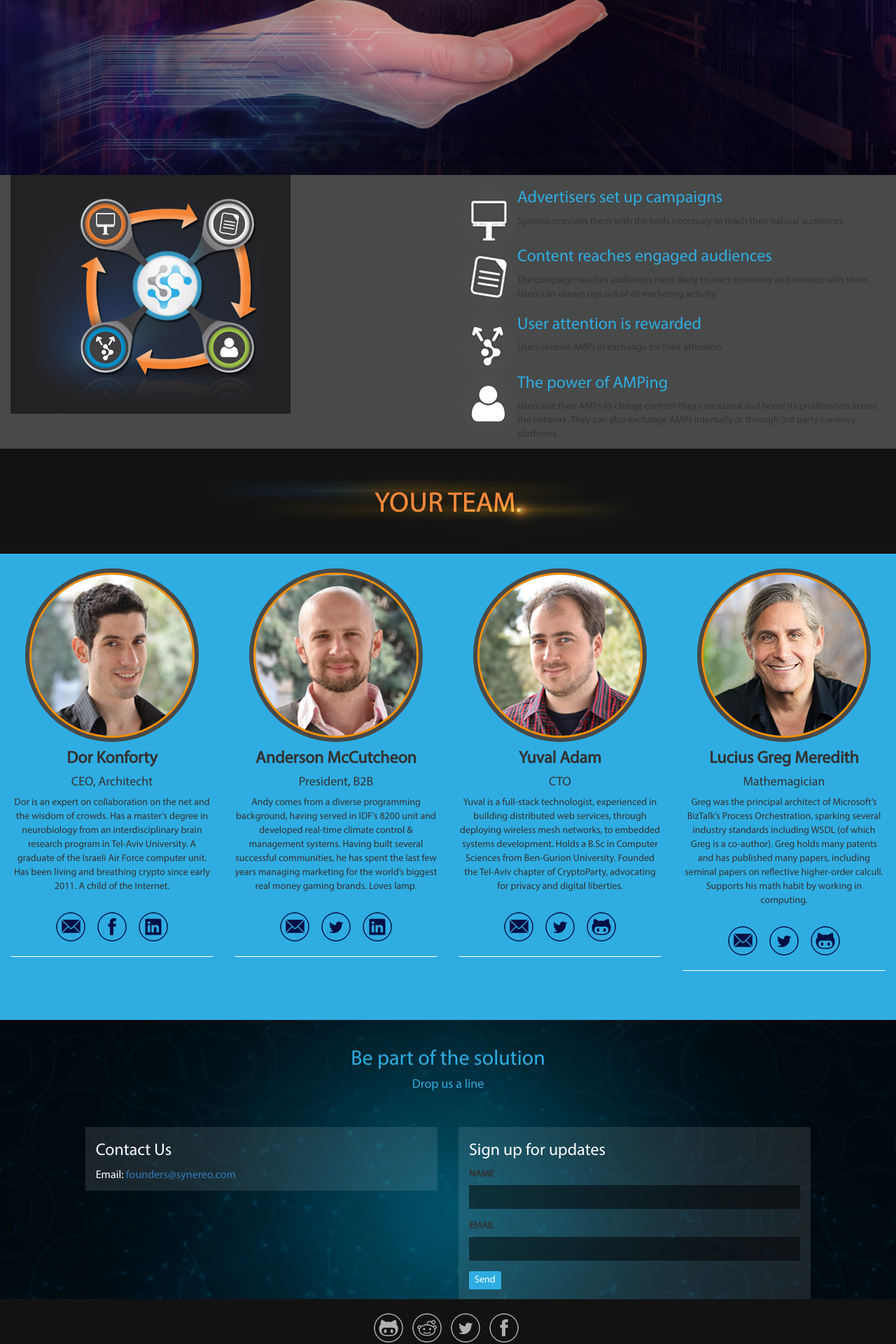
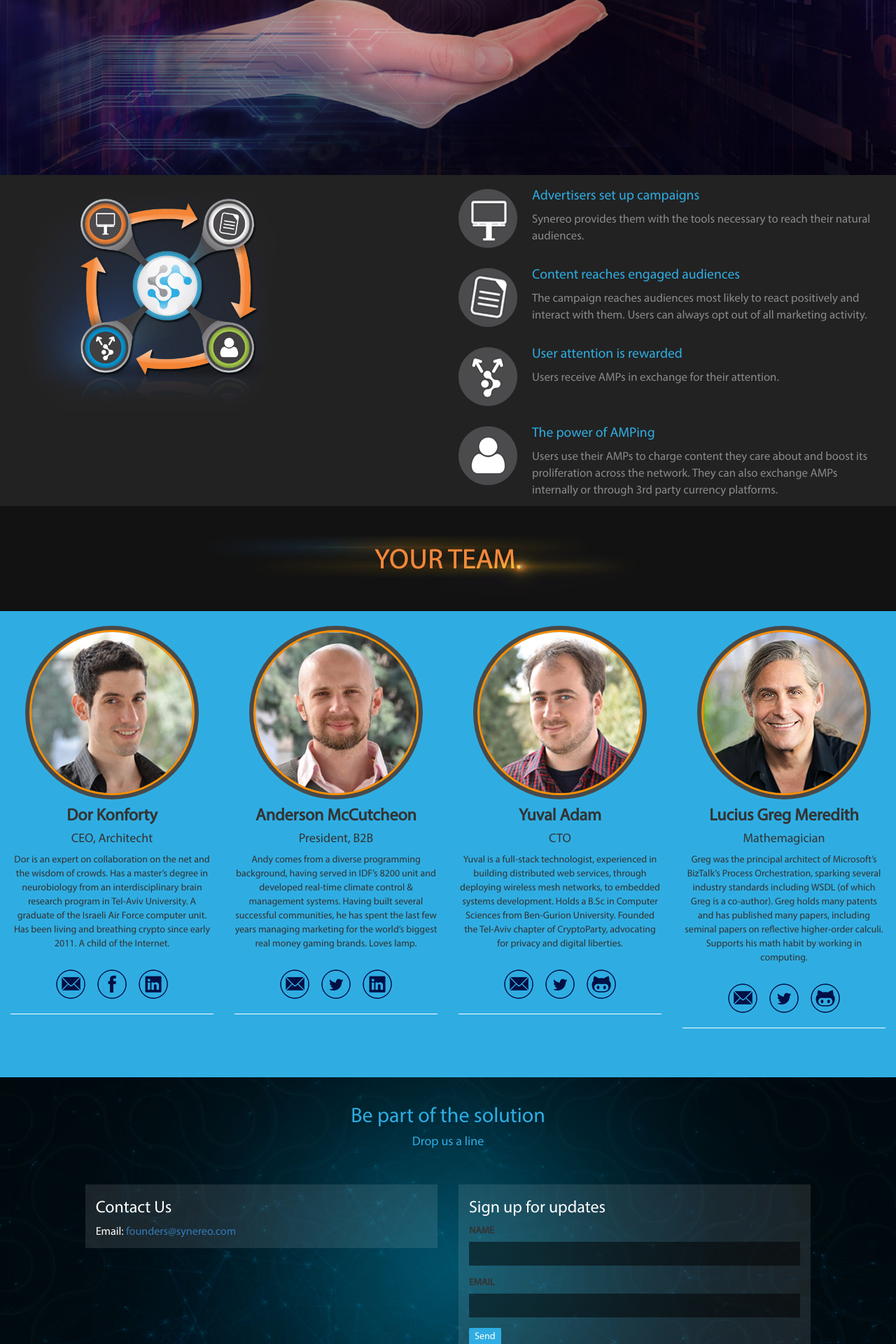
Before and after one commit to synereo/synereo.github.io, a Jekyll site: the page built from index.html, in a window 1280 px wide. Shown: the part 2353-4273 px from the top of the page at 70% size. Built offline with Jekyll 4.4.1, drawn with Linux system fonts in a browser that asks for light colours; nearby versions of some CDN libraries.

Commit message:
Economy section fixes

```diff
--- a/_sass/_home.scss
+++ b/_sass/_home.scss
@@ -107,14 +107,21 @@ body {
     }
 
     section.economy {
-        background-color: $synereo-dark-gray-bg;
+        background-color: rgb(34, 34, 34);
         div.bullet {
             clear: both;
             img {
                 float: left;
+                padding-right: 21px;
+                padding-bottom: 29px;
             }
             h3 {
                 color: $synereo-blue;
+                font-size: 1.4em;
+            }
+            p {
+                color: #898989;
+                font-size: 1.2em;
             }
         }
     }
```
